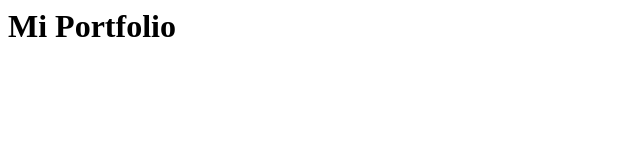
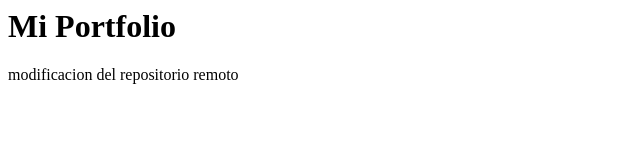
Before and after one commit to francopeladron/Portfolio-FrontEnd, a plain HTML site: page index.html in a window 1280 px wide. Shown: the whole page, without its empty margins (0-640 px from the left). Drawn offline with Linux system fonts and the light colour scheme.

Commit message:
Update index.html

```diff
--- a/index.html
+++ b/index.html
@@ -1 +1,2 @@
 <h1> Mi Portfolio</h1>
+<p> modificacion del repositorio remoto</p>
```
